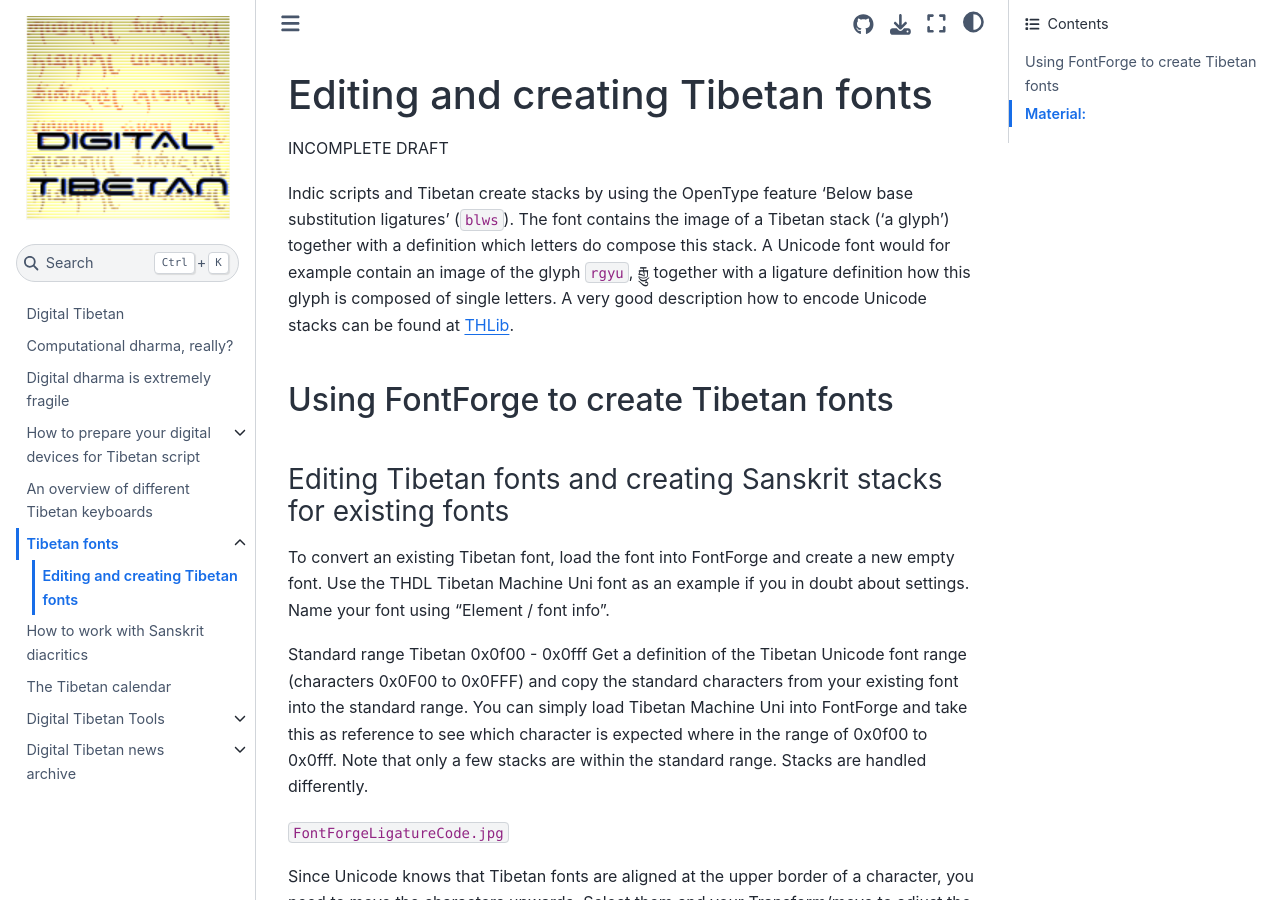
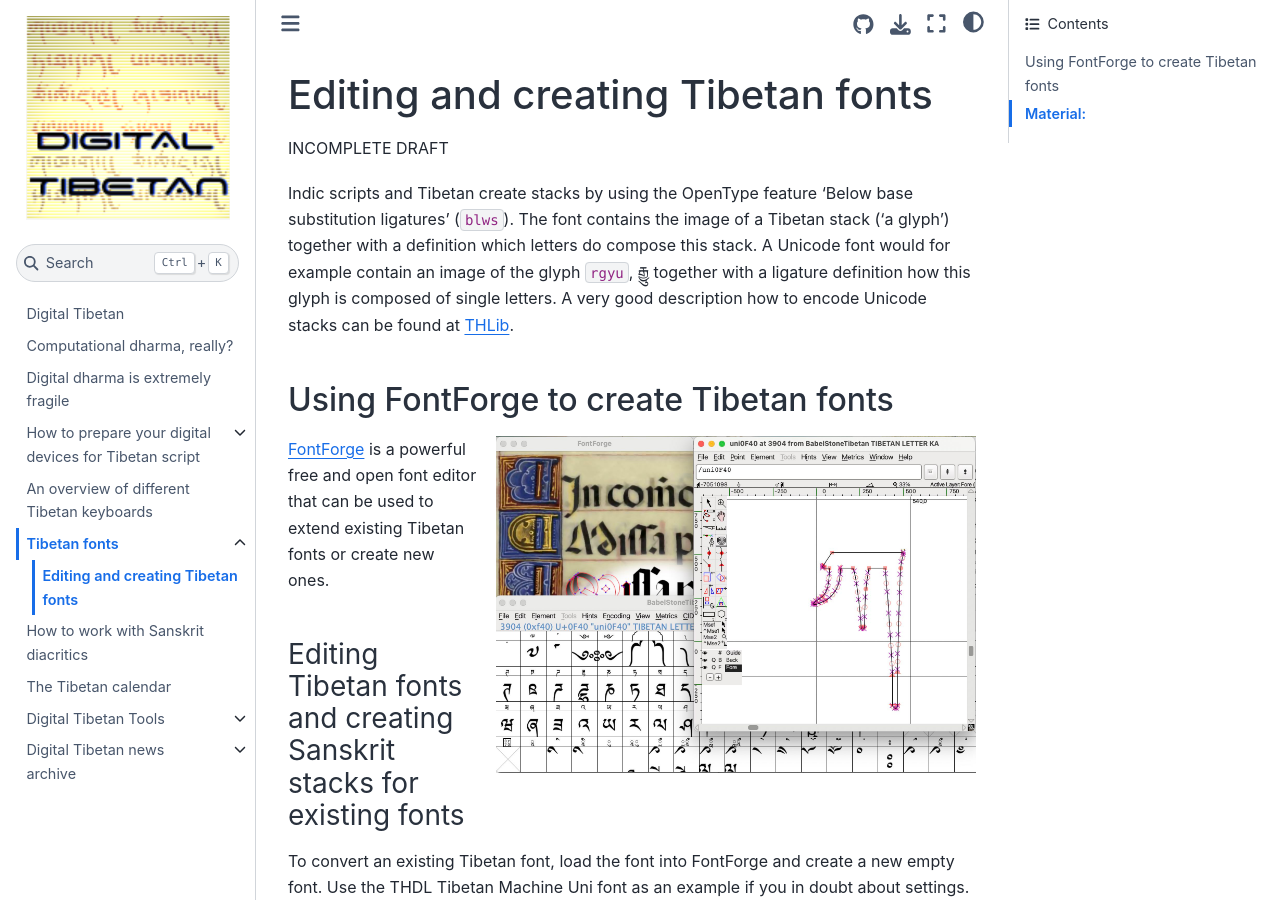
Before and after one commit to DigitalTibetan/DigitalTibetan, a Jupyter Book: the page built from docs/tibetan_font_creation.md, in a window 1280 px wide and 900 px high. Built offline with Jupyter Book 1.0.4 settings and Sphinx 7.4.7 and the Sphinx Book theme 1.1.4, drawn with Linux system fonts in a browser that asks for light colours.

Commit message:
Start fontforge, bug with Noto serif

````diff
--- a/docs/tibetan_font_creation.md
+++ b/docs/tibetan_font_creation.md
@@ -6,7 +6,12 @@ Indic scripts and Tibetan create stacks by using the OpenType feature 'Below bas
 
 ## Using FontForge to create Tibetan fonts
 
+```{image} Images/FontForge.jpg
+:align: right
+:width: 480
+```
 
+[FontForge](https://fontforge.org/en-US/) is a powerful free and open font editor that can be used to extend existing Tibetan fonts or create new ones.
 
 ### Editing Tibetan fonts and creating Sanskrit stacks for existing fonts
 
````
Also changed, not shown: docs/tibetan_fonts.md (+2 -1 lines), docs/Images/FontForge.jpg (added).
